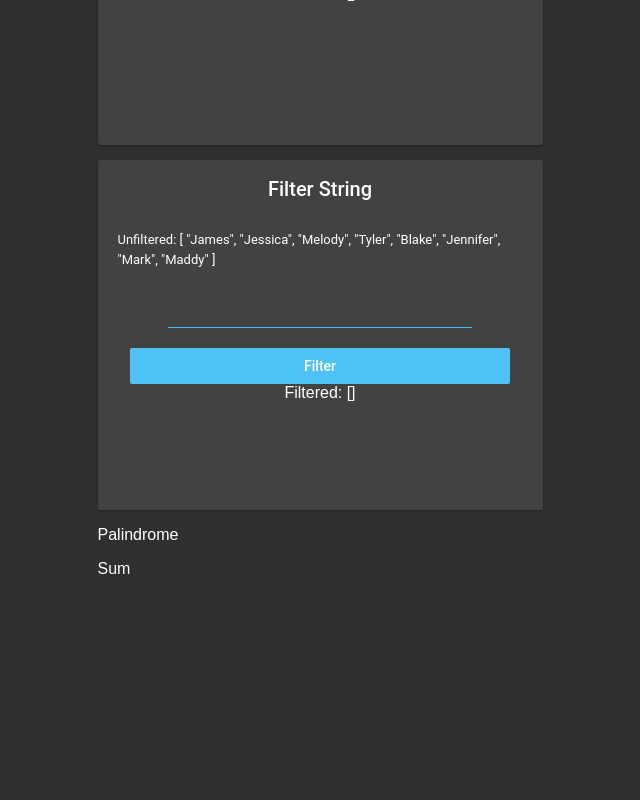
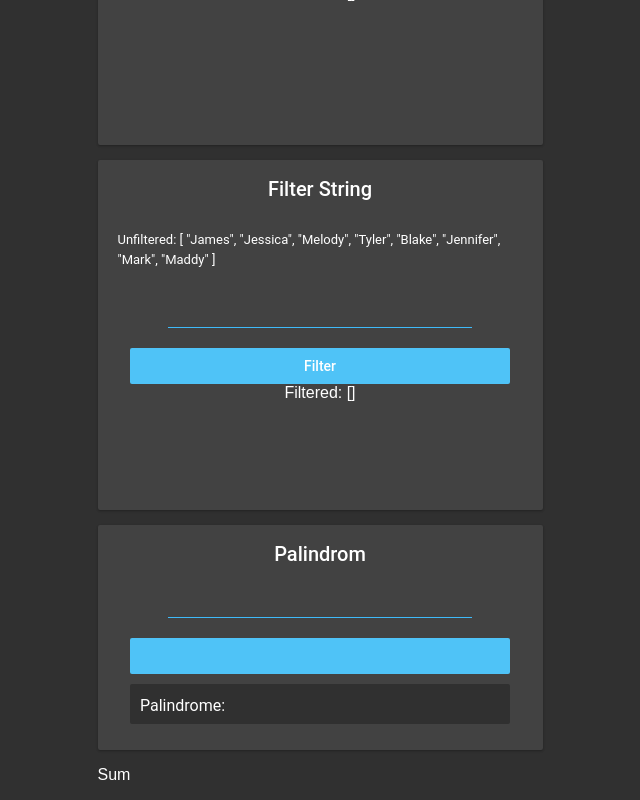
Before and after one commit to stuffy3/react-toy-problems-exercise, a React (Create React App) app: page / in a window 1280 px wide. Shown: the part 545-1345 px from the top of the page, without its empty margins (320-960 px from the left). Before the commit the page ends 1139 px from the top, so only its background shows below. Built offline with nearby package versions, Linux system fonts and the light colour scheme.

Commit message:
Finished palindrome exercise

```diff
--- a/src/components/Topics/Palindrome.js
+++ b/src/components/Topics/Palindrome.js
@@ -1,9 +1,42 @@
 import React, {Component} from "react";
 
 export default class Palindrome extends Component {
+    constructor() {
+        super()
+
+        this.state = {
+            userInput: '',
+            palindrome: ''
+        }
+    }
+
+    onChangeHandler(value) {
+        this.setState({userInput: value})
+    }
+
+    isPalindrome(userInput) {
+        let forwards = userInput
+        let backwards = userInput
+        backwards = backwards.split('');
+        backwards = backwards.reverse();
+        backwards = backwards.join('')
+
+        if (forwards === backwards) {
+            this.setState({palindrome: 'true'});
+        } else {
+            this.setState({palindrome: "false"})
+        }
+    }
+
     render() {
         return(
-            <p>Palindrome</p>
+            <div className="puzzleBox palindromePB">
+                <h4>Palindrom</h4>
+                <input className="inputLine" onChange={ (e) => this.onChangeHandler(e.target.value)}></input>
+                <button className="confirmationButton" onClick={ () => this.isPalindrome(this.state.userInput)}></button>
+                <span className="resultsBox">Palindrome: {this.state.palindrome}</span>
+            </div>
+
         )
     }
 }
```
